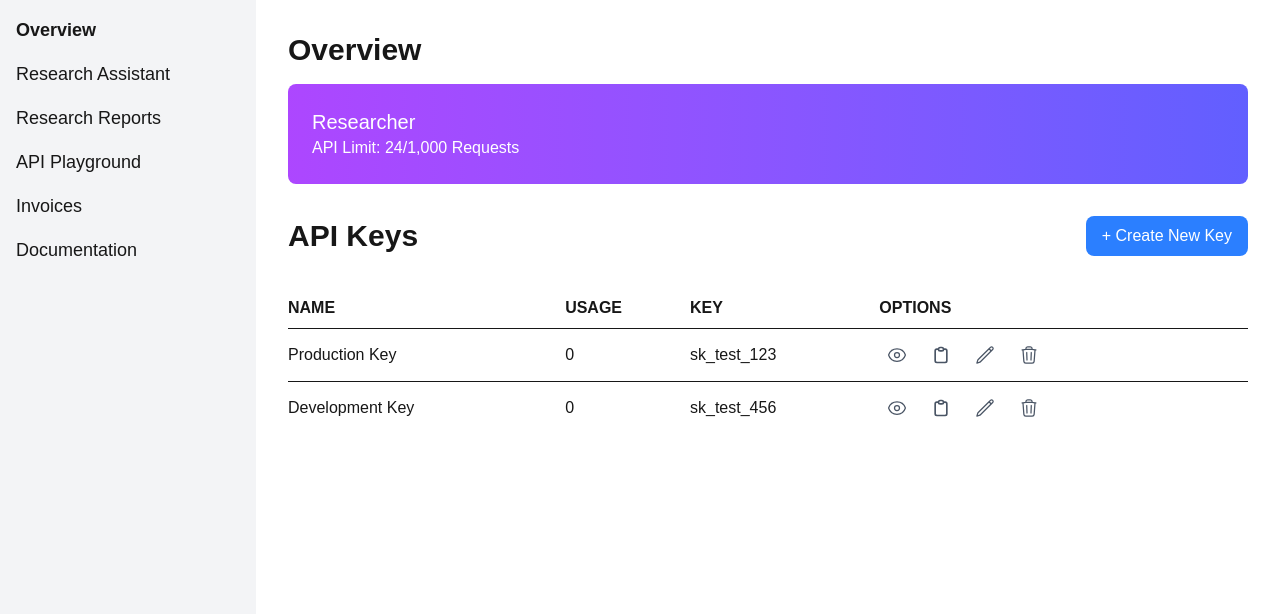
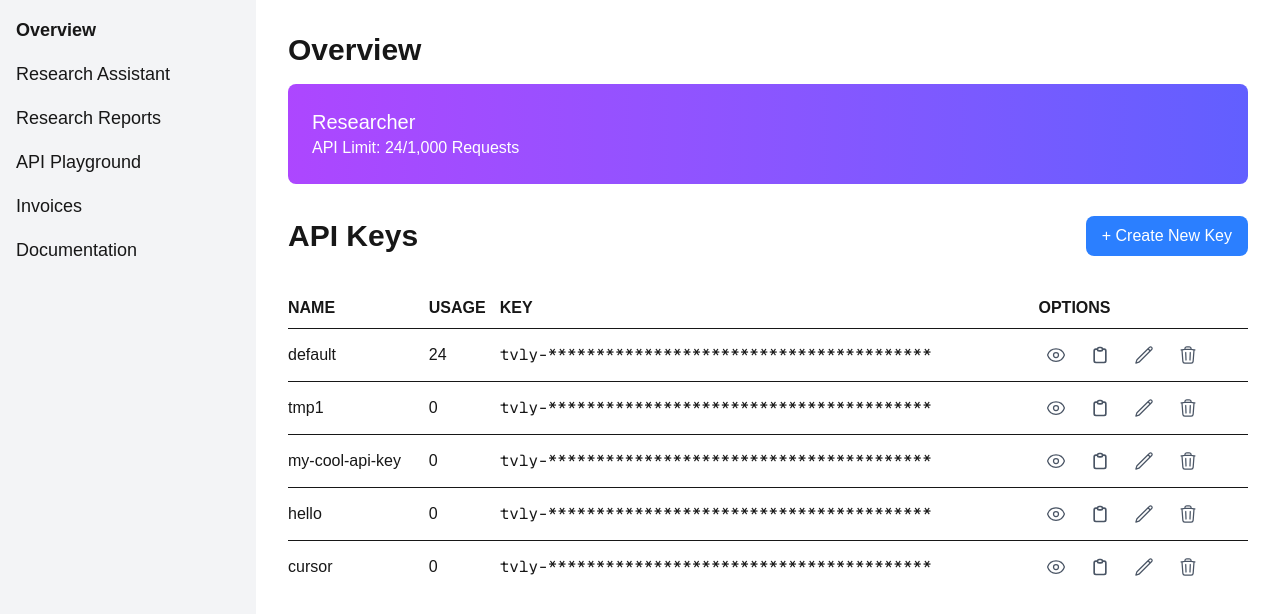
Before and after one commit to thucduong-arent/cursor-course, a Next.js app in the folder thucdt/: page /dashboards in a window 1280 px wide. Shown: the top 614 px of the page. Built offline with nearby package versions, Linux system fonts and the light colour scheme.

Commit message:
upto chapter 24.

```diff
--- a/thucdt/src/app/dashboards/page.js
+++ b/thucdt/src/app/dashboards/page.js
@@ -7,6 +7,7 @@ export default function Dashboard() {
   const [apiKeys, setApiKeys] = useState([]);
   const [showModal, setShowModal] = useState(false);
   const [editingKey, setEditingKey] = useState(null);
+  const [visibleKeys, setVisibleKeys] = useState(new Set());
   const [formData, setFormData] = useState({
     name: '',
     limit: '1000',
@@ -14,10 +15,13 @@ export default function Dashboard() {
 
   // Mock API functions - replace with actual API calls
   const fetchApiKeys = async () => {
-    // Replace with actual API call
+    // TODO: Replace with actual API call
     const mockKeys = [
-      { id: 1, name: 'Production Key', key: 'sk_test_123', description: 'Main production API key' },
-      { id: 2, name: 'Development Key', key: 'sk_test_456', description: 'Development environment key' },
+      { id: 1, name: "default", usage: 24, value: "tvly-***hhhjjkklll**************************" },
+      { id: 2, name: "tmp1", usage: 0, value: "tvly-*************hshsgsgsg******************" },
+      { id: 3, name: "my-cool-api-key", usage: 0, value: "tvly-***jjjhshsjskk**************************" },
+      { id: 4, name: "hello", usage: 0, value: "tvly-*****************iisbsjksj**************" },
+      { id: 5, name: "cursor", usage: 0, value: "tvly-********skksjsj*************************" },
     ];
     setApiKeys(mockKeys);
   };
@@ -27,8 +31,7 @@ export default function Dashboard() {
     const newKey = {
       id: Date.now(),
       name: formData.name,
-      key: `sk_test_${Math.random().toString(36).substr(2, 9)}`,
-      limit: parseInt(formData.limit),
+      value: "tvly-****************************************",
       usage: 0
     };
     setApiKeys([...apiKeys, newKey]);
@@ -39,6 +42,18 @@ export default function Dashboard() {
   const deleteApiKey = async (id) => {
     // Replace with actual API call
     setApiKeys(apiKeys.filter(key => key.id !== id));
+  };
+
+  const toggleKeyVisibility = (id) => {
+    setVisibleKeys(prev => {
+      const newSet = new Set(prev);
+      if (newSet.has(id)) {
+        newSet.delete(id);
+      } else {
+        newSet.add(id);
+      }
+      return newSet;
+    });
   };
 
   useEffect(() => {
@@ -96,10 +111,15 @@ export default function Dashboard() {
               {apiKeys.map((apiKey) => (
                 <tr key={apiKey.id} className="border-t">
                   <td className="py-2">{apiKey.name}</td>
-                  <td className="py-2">{apiKey.usage || 0}</td>
-                  <td className="py-2">{apiKey.key}</td>
+                  <td className="py-2">{apiKey.usage}</td>
+                  <td className="py-2 font-mono">
+                    {visibleKeys.has(apiKey.id) ? apiKey.value : 'tvly-****************************************'}
+                  </td>
                   <td className="py-2 flex gap-2">
-                    <button className="p-2 text-gray-600 hover:text-blue-500 rounded">
+                    <button
+                      onClick={() => toggleKeyVisibility(apiKey.id)}
+                      className={`p-2 text-gray-600 hover:text-blue-500 rounded ${visibleKeys.has(apiKey.id) ? 'text-blue-500' : ''}`}
+                    >
                       <EyeIcon className="h-5 w-5" />
                     </button>
                     <button className="p-2 text-gray-600 hover:text-blue-500 rounded">
@@ -112,7 +132,7 @@ export default function Dashboard() {
                         setEditingKey(apiKey);
                         setFormData({
                           name: apiKey.name,
-                          limit: apiKey.limit.toString(),
+                          limit: apiKey.limit?.toString() || '1000',
                         });
                         setShowModal(true);
                       }}
```
